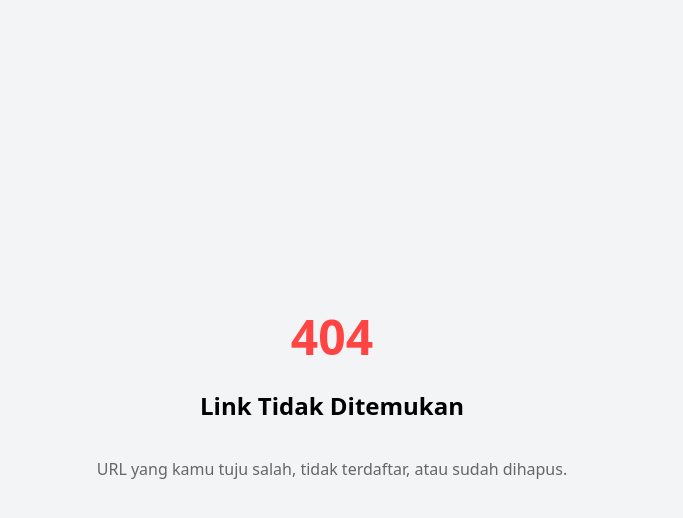
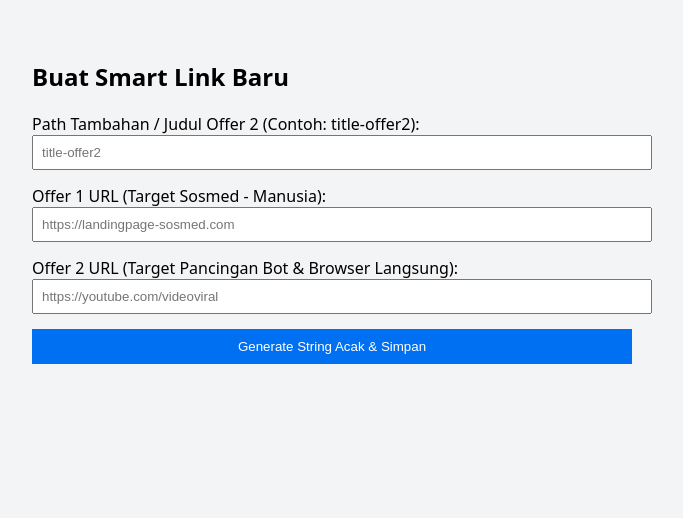
Before and after one commit to hyein89/botlink, a Next.js app: page /admin in a window 1280 px wide. Before the commit this address had no page. Shown: the top 518 px of the page, without its empty margins (308-991 px from the left). Built offline with nearby package versions, Linux system fonts and the light colour scheme.

Commit message:
Create page.js

```diff
--- /dev/null
+++ b/app/admin/page.js
@@ -0,0 +1,88 @@
+"use client";
+import { useState } from 'react';
+
+export default function AdminPage() {
+  const [loading, setLoading] = useState(false);
+  const [result, setResult] = useState('');
+
+  // Fungsi pembuat string acak (6 karakter)
+  const generateString = () => Math.random().toString(36).substring(2, 8);
+
+  const handleSubmit = async (e) => {
+    e.preventDefault();
+    setLoading(true);
+
+    const stringAcak = generateString();
+    const pathTambahan = e.target.pathTambahan.value.replace(/\s+/g, '-').toLowerCase(); // Otomatis rapihin spasi jadi strip
+    const offer1Url = e.target.offer1Url.value;
+    const offer2Url = e.target.offer2Url.value;
+
+    // Mengambil kunci rahasia dari Vercel
+    const supabaseUrl = process.env.NEXT_PUBLIC_SUPABASE_URL;
+    const supabaseKey = process.env.NEXT_PUBLIC_SUPABASE_ANON_KEY;
+
+    try {
+      // Mengirim data ke Supabase
+      const res = await fetch(`${supabaseUrl}/rest/v1/links`, {
+        method: 'POST',
+        headers: {
+          'Content-Type': 'application/json',
+          'apikey': supabaseKey,
+          'Authorization': `Bearer ${supabaseKey}`,
+          'Prefer': 'return=representation'
+        },
+        body: JSON.stringify({
+          string_acak: stringAcak,
+          path_tambahan: pathTambahan,
+          offer1_url: offer1Url,
+          offer2_url: offer2Url,
+          hit_count: 0
+          // created_at akan otomatis diisi oleh Supabase
+        })
+      });
+
+      if (res.ok) {
+        setResult(`Sukses! Link kamu: https://${stringAcak}.tes.eu.org`);
+        e.target.reset();
+      } else {
+        setResult('Gagal menyimpan ke database. Cek koneksi Vercel-Supabase.');
+      }
+    } catch (error) {
+      setResult('Terjadi kesalahan jaringan.');
+    }
+    setLoading(false);
+  };
+
+  return (
+    <div style={{ padding: '40px', maxWidth: '600px', margin: '0 auto', fontFamily: 'system-ui' }}>
+      <h2>Buat Smart Link Baru</h2>
+      <form onSubmit={handleSubmit} style={{ display: 'flex', flexDirection: 'column', gap: '15px' }}>
+
+        <div>
+          <label>Path Tambahan / Judul Offer 2 (Contoh: title-offer2):</label><br/>
+          <input type="text" name="pathTambahan" required style={{ width: '100%', padding: '8px' }} placeholder="title-offer2" />
+        </div>
+
+        <div>
+          <label>Offer 1 URL (Target Sosmed - Manusia):</label><br/>
+          <input type="url" name="offer1Url" required style={{ width: '100%', padding: '8px' }} placeholder="https://landingpage-sosmed.com" />
+        </div>
+
+        <div>
+          <label>Offer 2 URL (Target Pancingan Bot & Browser Langsung):</label><br/>
+          <input type="url" name="offer2Url" required style={{ width: '100%', padding: '8px' }} placeholder="https://youtube.com/videoviral" />
+        </div>
+
+        <button type="submit" disabled={loading} style={{ padding: '10px', background: '#0070f3', color: 'white', border: 'none', cursor: 'pointer' }}>
+          {loading ? 'Memproses...' : 'Generate String Acak & Simpan'}
+        </button>
+      </form>
+
+      {result && (
+        <div style={{ marginTop: '20px', padding: '15px', background: '#e0f7fa', color: '#006064', fontWeight: 'bold' }}>
+          {result}
+        </div>
+      )}
+    </div>
+  );
+}
```
